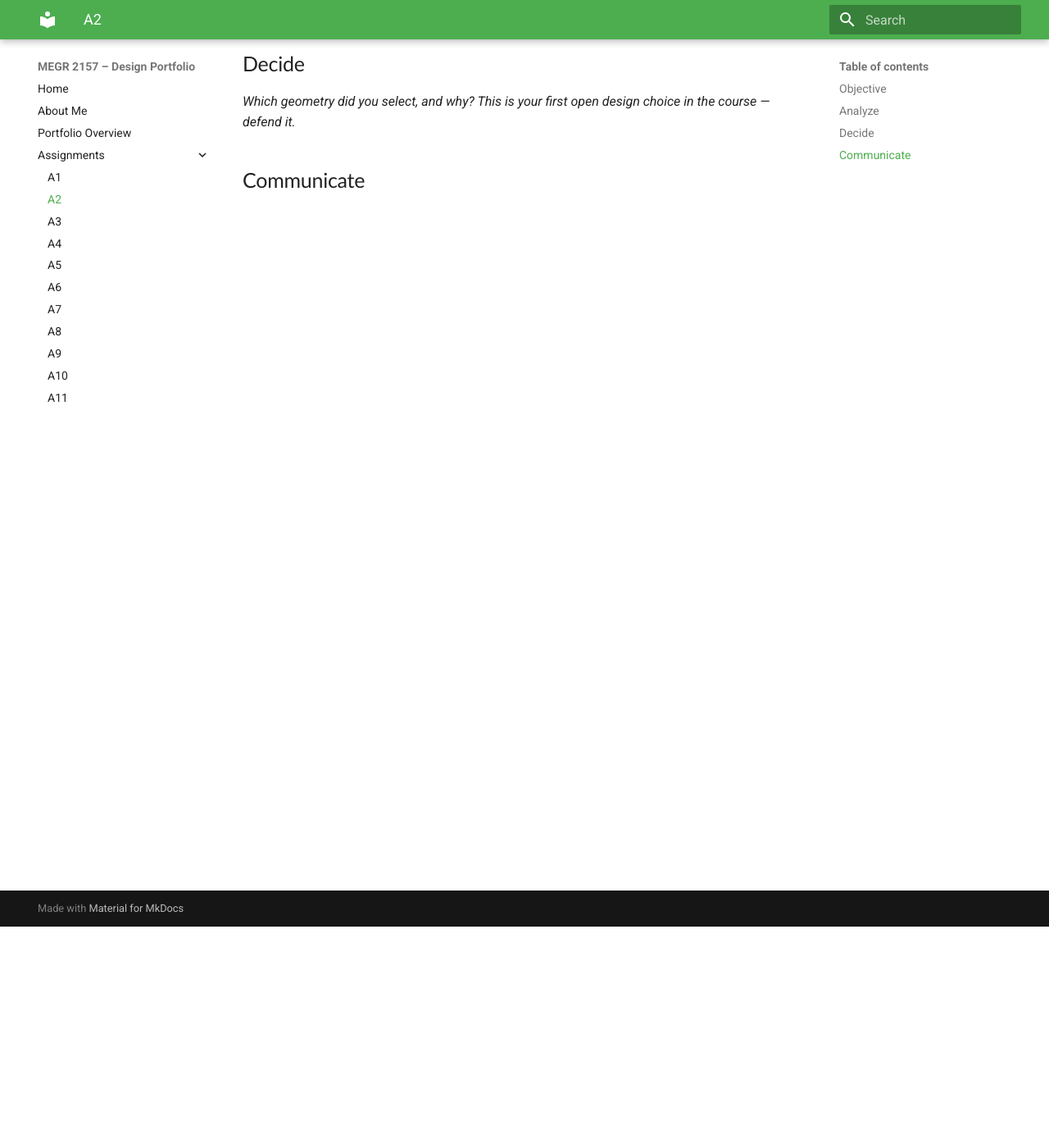
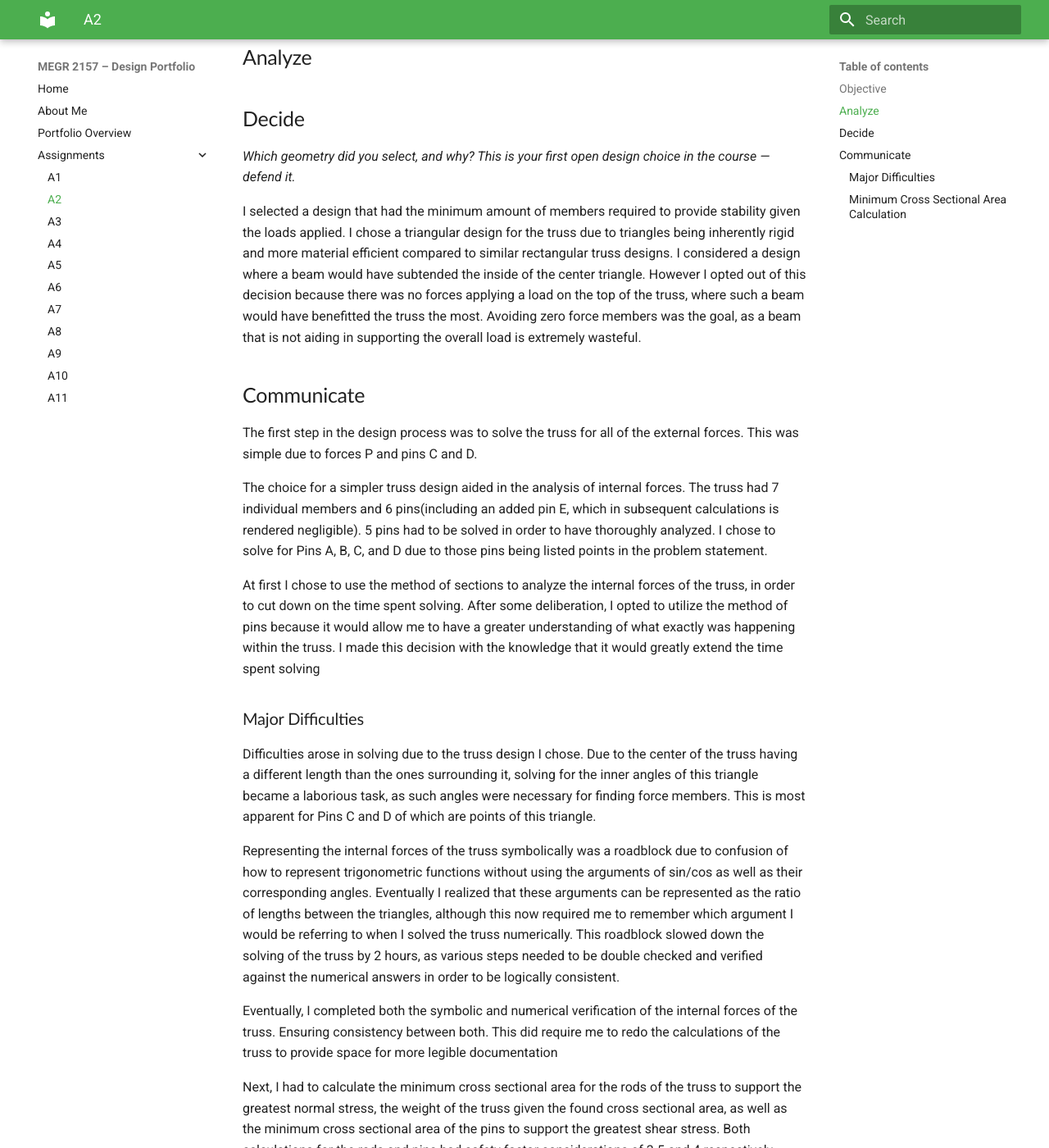
Before and after one commit to VictorGaskin/Designs-Project-Portfolio-, an MkDocs documentation site: the page built from docs/assignments/A02/index.md, in a window 1280 px wide and 1400 px high, scrolled down 270 px. Shown: the whole window at 82% size. Built offline with MkDocs 1.6.1 and Material for MkDocs 9.7.7, drawn with Linux system fonts in a browser that asks for light colours; some of the changed text lies outside the part shown.

Commit message:
Update truss analysis documentation with detailed insights
Expanded the analysis and design rationale for the truss system, detailing the selection process, difficulties encountered, and calculations for minimum cross-sectional areas of rods and pins.

```diff
--- a/docs/assignments/A02/index.md
+++ b/docs/assignments/A02/index.md
@@ -1,6 +1,7 @@
 # A2 – Truss Stress Analysis
 
 ## Objective
+The objective of this project is to assemble a truss system, analyze the internal forces within it, and model it parametrically to verify results.
 
 
 ## Analyze
@@ -9,4 +10,35 @@
 ## Decide
 _Which geometry did you select, and why? This is your first open design choice in the course — defend it._
 
+I selected a design that had the minimum amount of members required to provide stability given the loads applied. I chose a triangular design for the truss due to triangles being inherently rigid and more material efficient compared to similar rectangular truss designs. I considered a design where a beam would have subtended the inside of the center triangle. However I opted out of this decision because there was no forces applying a load on the top of the truss, where such a beam would have benefitted the truss the most. Avoiding zero force members was the goal, as a beam that is not aiding in supporting the overall load is extremely wasteful.
+
+<embed image here>
 ## Communicate
+
+The first step in the design process was to solve the truss for all of the external forces. This was simple due to forces P and pins C and D.
+<embed FDB>
+
+The choice for a simpler truss design aided in the analysis of internal forces. The truss had 7 individual members and 6 pins(including an added pin E, which in subsequent calculations is rendered negligible). 5 pins had to be solved in order to have thoroughly analyzed. I chose to solve for Pins A, B, C, and D due to those pins being listed points in the problem statement.
+
+At first I chose to use the method of sections to analyze the internal forces of the truss, in order to cut down on the time spent solving. After some deliberation, I opted to utilize the method of pins because it would allow me to have a greater understanding of what exactly was happening within the truss. I made this decision with the knowledge that it would greatly extend the time spent solving
+
+### Major Difficulties
+Difficulties arose in solving due to the truss design I chose. Due to the center of the truss having a different length than the ones surrounding it, solving for the inner angles of this triangle became a laborious task, as such angles were necessary for finding force members. This is most apparent for Pins C and D of which are points of this triangle.
+
+Representing the internal forces of the truss symbolically was a roadblock due to confusion of how to represent trigonometric functions without using the arguments of sin/cos as well as their corresponding angles. Eventually I realized that these arguments can be represented as the ratio of lengths between the triangles, although this now required me to remember which argument I would be referring to when I solved the truss numerically. This roadblock slowed down the solving of the truss by 2 hours, as various steps needed to be double checked and verified against the numerical answers in order to be logically consistent.
+
+Eventually, I completed both the symbolic and numerical verification of the internal forces of the truss. Ensuring consistency between both. This did require me to redo the calculations of the truss to provide space for more legible documentation
+
+<embed final image for both>
+
+Next, I had to calculate the minimum cross sectional area for the rods of the truss to support the greatest normal stress, the weight of the truss given the found cross sectional area, as well as the minimum cross sectional area of the pins to support the greatest shear stress. Both calculations for the rods and pins had safety factor considerations of 3.5 and 4 respectively.
+
+### Minimum Cross Sectional Area Calculation
+
+Before solving for the minimum cross sectional area of any given beam in the truss, I had to consider the material being used. The initial parameters that the project was given listed A500 Steel, however upon further research(which was done to find the normal yield strength) I found that there is a multitude of A500 steel types used in industry. I settled on using Grade C A500 Steel as it is the most used steel for trusses. Due to making this assumption for the Grade of A500 steel being utilized, I averaged the range of yield strength(σᵧ) in order to ensure safety. This safety consideration was inserted because some steel may arrive over or under preforming their intended values.
+
+Solving for the minimum cross-sectional area required me to use the highest internal force from the previous calculation. In order to solve, I utilized a equality between the maximum normal stress present in the truss and the maximum allowable normal stress. Setting both equations equal to each other allowed for the minimum cross sectional area to be found.
+
+A significant error in my calculation was that I forgot to utilize proper dimensional analysis when calculating my units. In the image attached below I forgot to convert my maximum force into newtons in order to achieve the units of mm^2, which gave an cross sectional area 6.8 times larger than intended.
+
+<embed error image>
```
